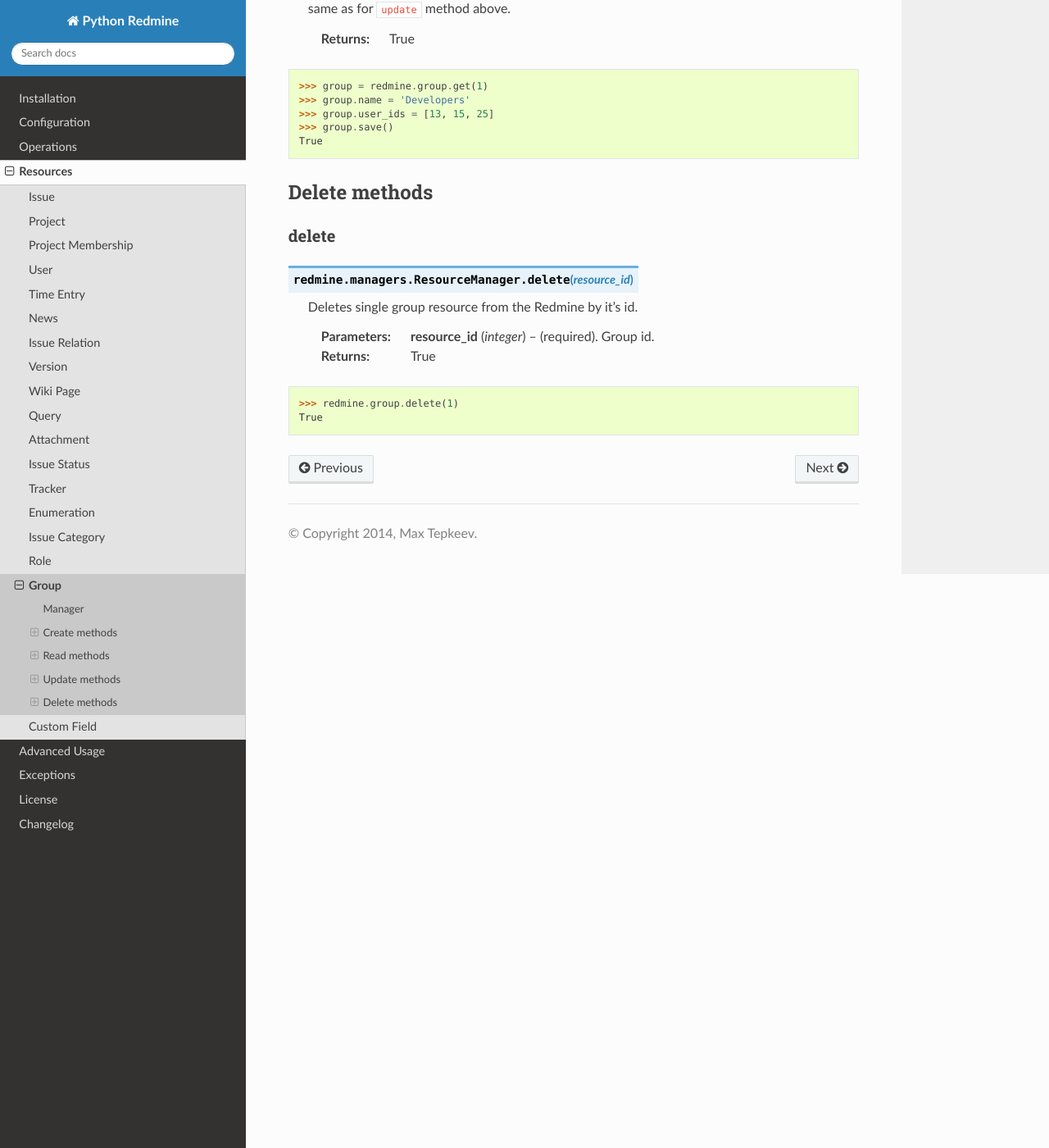
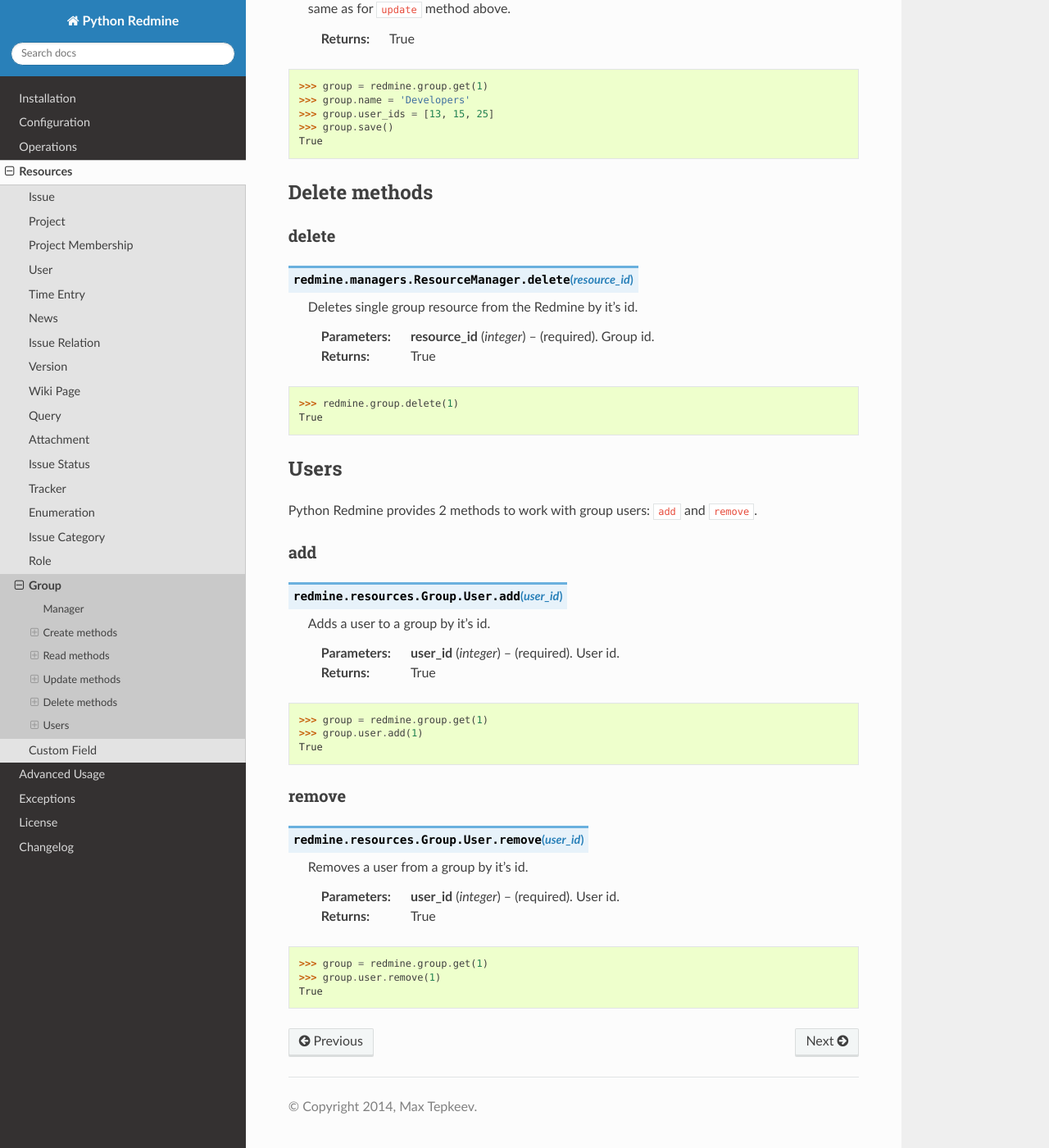
Before and after one commit to maxtepkeev/python-redmine, a Sphinx documentation site: the page built from docs/resources/group.rst, in a window 1280 px wide and 1400 px high, scrolled down 2869 px. Shown: the whole window at 82% size. Built offline with Sphinx 7.4.7 and the Read the Docs theme 2.0.0, drawn with Linux system fonts in a browser that asks for light colours.

Commit message:
group users

```diff
--- a/CHANGELOG.rst
+++ b/CHANGELOG.rst
@@ -7,6 +7,7 @@ Changelog
 - Added: An ability to create custom resources which allow to easily redefine the behaviour
   of existing resources (see docs for details)
 - Added: An ability to add/remove watcher to/from issue (see docs for details)
+- Added: An ability to add/remove users to/from group (see docs for details)
 
 0.4.0 (2014-02-08)
 ++++++++++++++++++
--- a/docs/resources/group.rst
+++ b/docs/resources/group.rst
@@ -184,3 +184,44 @@ delete
 
     >>> redmine.group.delete(1)
     True
+
+Users
+-----
+
+Python Redmine provides 2 methods to work with group users: ``add`` and ``remove``.
+
+add
++++
+
+.. py:method:: add(user_id)
+    :module: redmine.resources.Group.User
+    :noindex:
+
+    Adds a user to a group by it's id.
+
+    :param integer user_id: (required). User id.
+    :return: True
+
+.. code-block:: python
+
+    >>> group = redmine.group.get(1)
+    >>> group.user.add(1)
+    True
+
+remove
+++++++
+
+.. py:method:: remove(user_id)
+    :module: redmine.resources.Group.User
+    :noindex:
+
+    Removes a user from a group by it's id.
+
+    :param integer user_id: (required). User id.
+    :return: True
+
+.. code-block:: python
+
+    >>> group = redmine.group.get(1)
+    >>> group.user.remove(1)
+    True
```
Also changed, not shown: 2 other files.
